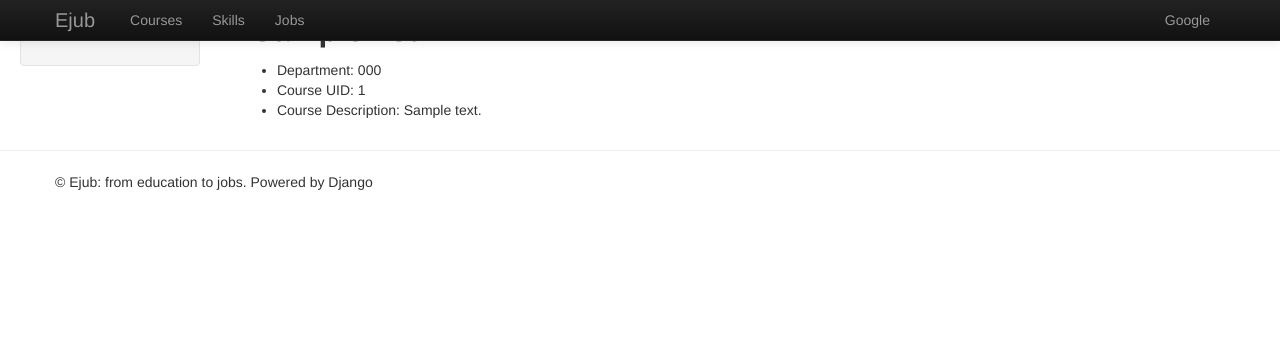
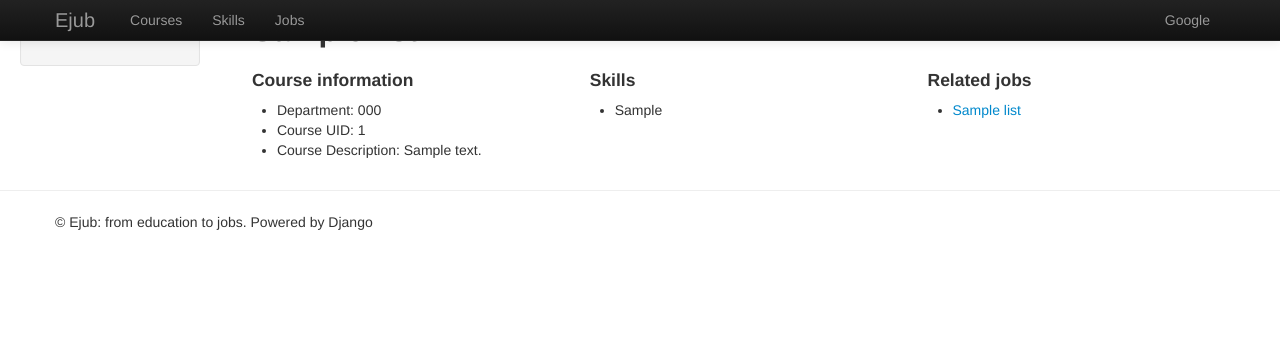
Before and after one commit to 400yk/Ejub, a Django app: page /ej/course_detail/1/ in a window 1280 px wide. Shown: the top 341 px of the page. Run offline with Django 3.2, Linux system fonts and the light colour scheme; tables that the repository leaves empty hold one stand-in row (values such as "Sample post").

Commit message:
Add related jobs to each course

```diff
--- a/ej/templates/ej/course_detail.html
+++ b/ej/templates/ej/course_detail.html
@@ -3,11 +3,36 @@
 <div class="container-fluid">
     {% if course %}
     <h2>{{ course.coursetitle }}</h2>
+    <div class="row-fluid">
+        <div class="span4">
+            <h4>Course information</h4>
             <ul>
                 <li>Department: {{ course.departmentcode }}</li>
                 <li>Course UID: {{ course.courseuid }}</li>
                 <li>Course Description: {{ course.coursedescription }}</li>
             </ul>
+        </div>
+
+        <div class="span4">
+            <h4>Skills</h4>
+            <ul>
+                {% for skill in course.skillsLists.all %}
+                <li>{{ skill.skill }}</li>
+                {% endfor %}
+            </ul>
+        </div>
+
+        <div class="span4">
+            <h4>Related jobs</h4>
+            {% if related_jobs %}
+            <ul>
+                {% for job in related_jobs %}
+                <li><a href="http://www.linkedin.com/jobs2/view/{{ job.job_id }}/">{{ job.title }}</a></li>
+                {% endfor %}
+            </ul>
+            {% endif %}
+        </div>
+    </div>
     {% else %}
     <strong>Error retrieving the course.</strong>
     {% endif %}
--- a/ej/templates/ej/course_search.html
+++ b/ej/templates/ej/course_search.html
@@ -5,5 +5,5 @@
     <li><a class="course-detail" href="{% url 'ej:course_detail' course.id %}" courseid="{{ course.id }}">{{ course.coursetitle }}</a></li>
     {% endfor %}
     {% else %}
-    <strong>No courses matches your search criteria.</strong>
+    <strong>No courses match your search criteria.</strong>
     {% endif %}
--- a/ej/views.py
+++ b/ej/views.py
@@ -63,7 +63,17 @@ def course_search(request):
 def course_detail(request, course_id):
     context = RequestContext(request)
     course = {}
+    related_jobs = []
+    # The maximum amount of related jobs that can be shown
+    max_jobs = 15
     if course_id:
         course = CoursesList.objects.get(pk = course_id)
-
-    return render_to_response('ej/course_detail.html', {'course': course}, context)
+        for skill in course.skillsLists.all():
+            if len(related_jobs) <= max_jobs:
+                related_jobs += skill.jobslist_set.all()
+            else:
+                break
+        print related_jobs
+        if len(related_jobs) > max_jobs:
+            related_jobs = related_jobs[:max_jobs]
+    return render_to_response('ej/course_detail.html', {'course': course, 'related_jobs': related_jobs}, context)
```
Also changed, not shown: 5 other files. Lines whose indentation alone changed are shown as unchanged.
